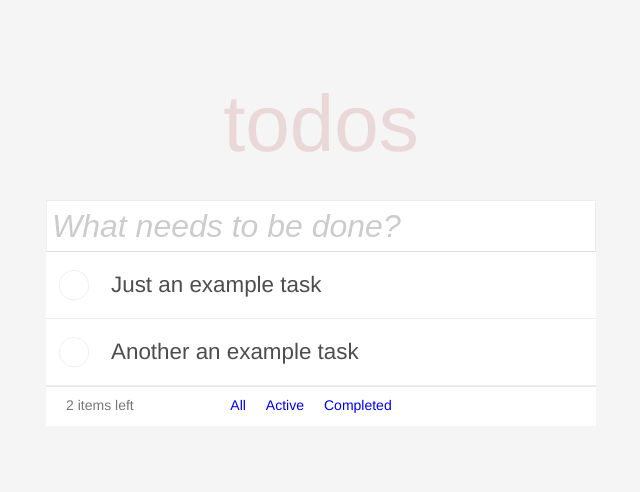
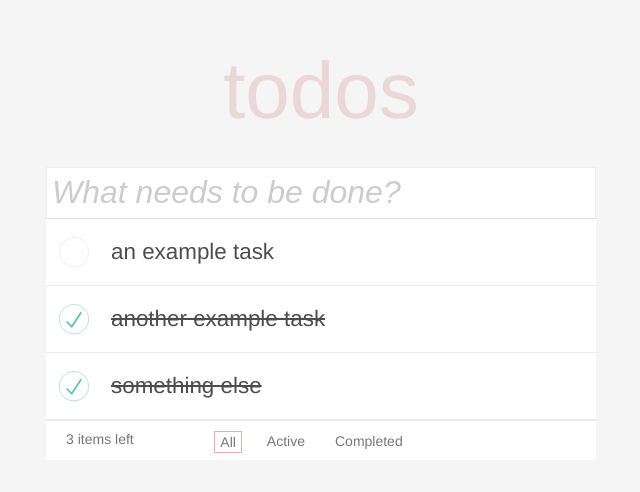
Before and after one commit to alexodan/todo-redux-saga, a React (Create React App) app: page / in a window 1280 px wide. Shown: the part 148-640 px from the top of the page, without its empty margins (319-959 px from the left). Built offline with nearby package versions, Linux system fonts and the light colour scheme; data requests are answered from the project's data file.

Commit message:
Filter small refactor and more styles

```diff
--- a/db.json
+++ b/db.json
@@ -1,14 +1,19 @@
 {
   "tasks": [
     {
-      "id": "e0bd4821-96da-4ae4-b795-1298d7c80831",
-      "description": "Just an example task",
+      "id": "bb732b9e-733a-4d93-8790-aba889b15e85",
+      "description": "an example task",
       "completed": false
     },
     {
-      "id": "abdfdc47-e14c-4331-a96e-d5ec36534f97",
-      "description": "Another an example task",
-      "completed": false
+      "id": "a627cedc-f371-4a85-8320-fb07a1ba3a91",
+      "description": "another example task",
+      "completed": true
+    },
+    {
+      "id": "10948009-0af9-4849-9fa9-fd8af56025a9",
+      "description": "something else",
+      "completed": true
     }
   ]
 }
--- a/src/components/Filters.js
+++ b/src/components/Filters.js
@@ -1,32 +1,31 @@
 import React from 'react'
-import { useDispatch } from 'react-redux'
+import { useDispatch, useSelector } from 'react-redux'
 import styled from 'styled-components'
-import { getFilter } from '../reducers/filters'
+import { getFilter, selectFilter } from '../reducers/filters'
+
+const filterOptions = ['all', 'active', 'completed']
 
 const Filters = () => {
+  const activeFilter = useSelector(selectFilter)
   const dispatch = useDispatch()
 
   const handleFilterClicked = filter => {
     dispatch(getFilter(filter))
   }
 
+  const isActiveFilter = filter => {
+    return filter === activeFilter
+  }
+
   return (
     <Container>
-      <Filter>
-        <a href="#all" onClick={() => handleFilterClicked('all')}>
-          All
-        </a>
-      </Filter>
-      <Filter>
-        <a href="#active" onClick={() => handleFilterClicked('active')}>
-          Active
-        </a>
-      </Filter>
-      <Filter>
-        <a href="#completed" onClick={() => handleFilterClicked('completed')}>
-          Completed
-        </a>
-      </Filter>
+      {filterOptions.map(filter => (
+        <Filter isActive={isActiveFilter(filter)}>
+          <a href={`#${filter}`} onClick={() => handleFilterClicked(filter)}>
+            {filter}
+          </a>
+        </Filter>
+      ))}
     </Container>
   )
 }
@@ -39,9 +38,13 @@ const Container = styled.ul`
 `
 
 const Filter = styled.li`
+  border: ${props => (props.isActive ? '1px solid #EAAEAA' : 'none')};
   margin-right: 20px;
+  padding: 2px 5px;
   a {
+    color: inherit;
     text-decoration: none;
+    text-transform: capitalize;
   }
   a:visited {
     color: inherit;
```
Also changed, not shown: 1 other file (tests, documents, lock files or other folders).
